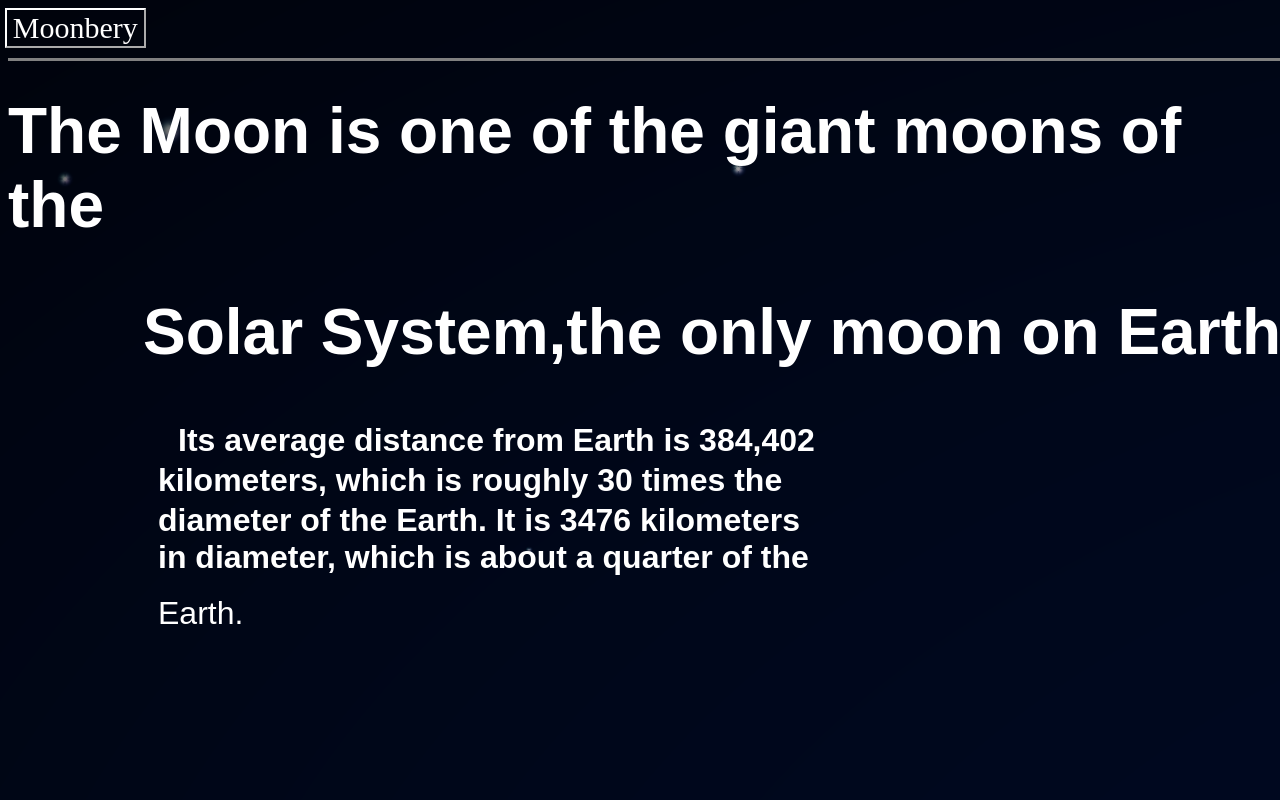
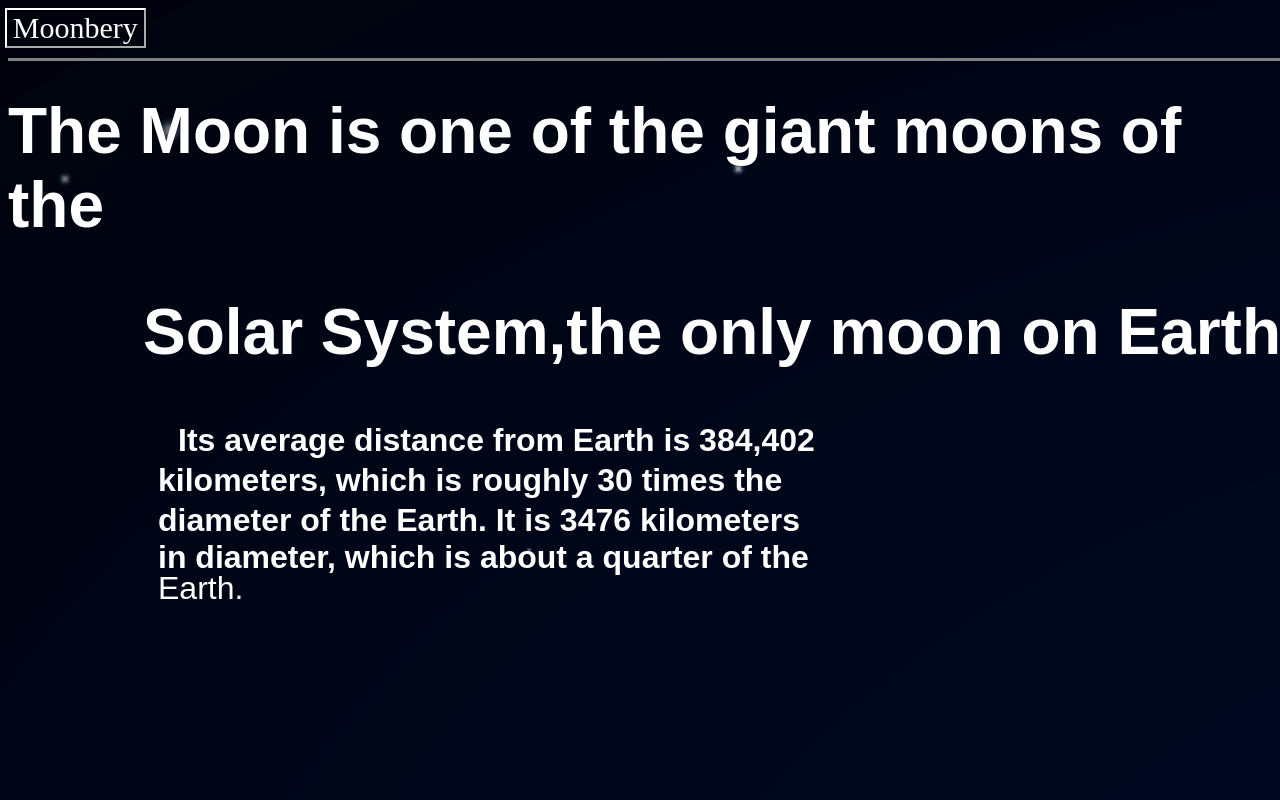
Before and after one commit to akostothh/moon, a plain HTML site: page index.html in a window 1280 px wide. Shown: the top 800 px of the page. Drawn offline with Linux system fonts and the light colour scheme.

Commit message:
Update style.css

```diff
--- a/style.css
+++ b/style.css
@@ -132,7 +132,7 @@
     font-family: Arial;
     color:white;
     font-size: 2em;
-    bottom:220px;
+    bottom:245px;
     left:150px
 }
 .reszek8{
```
